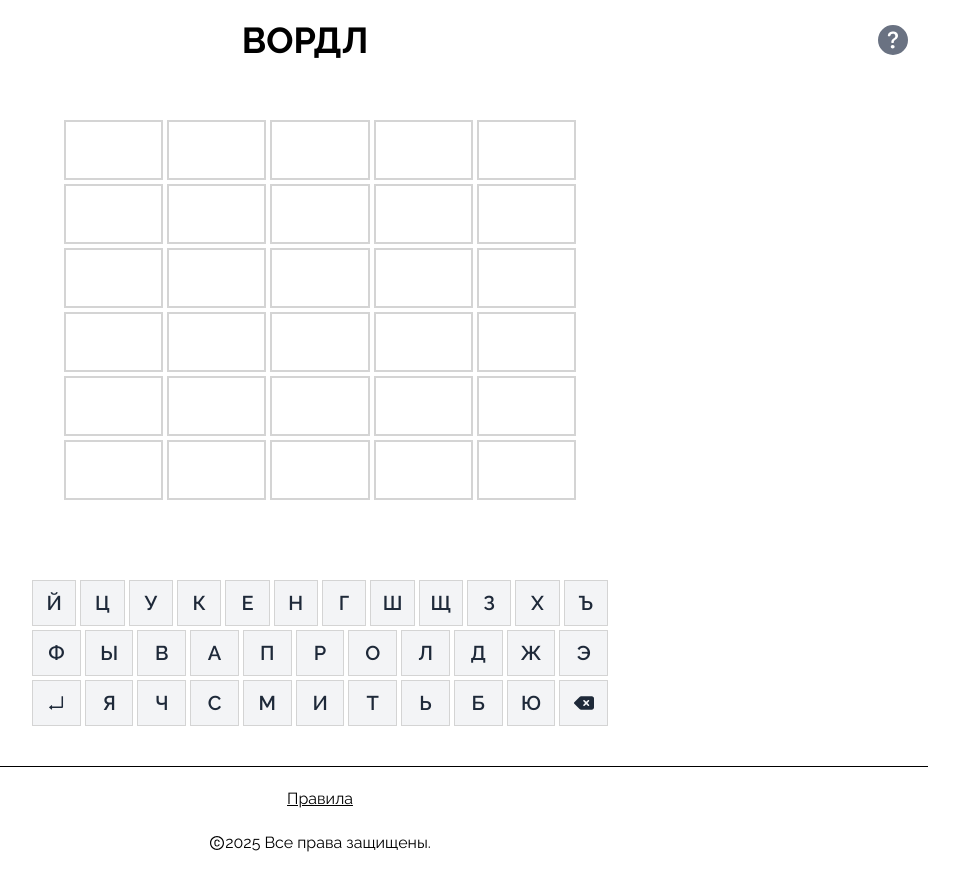
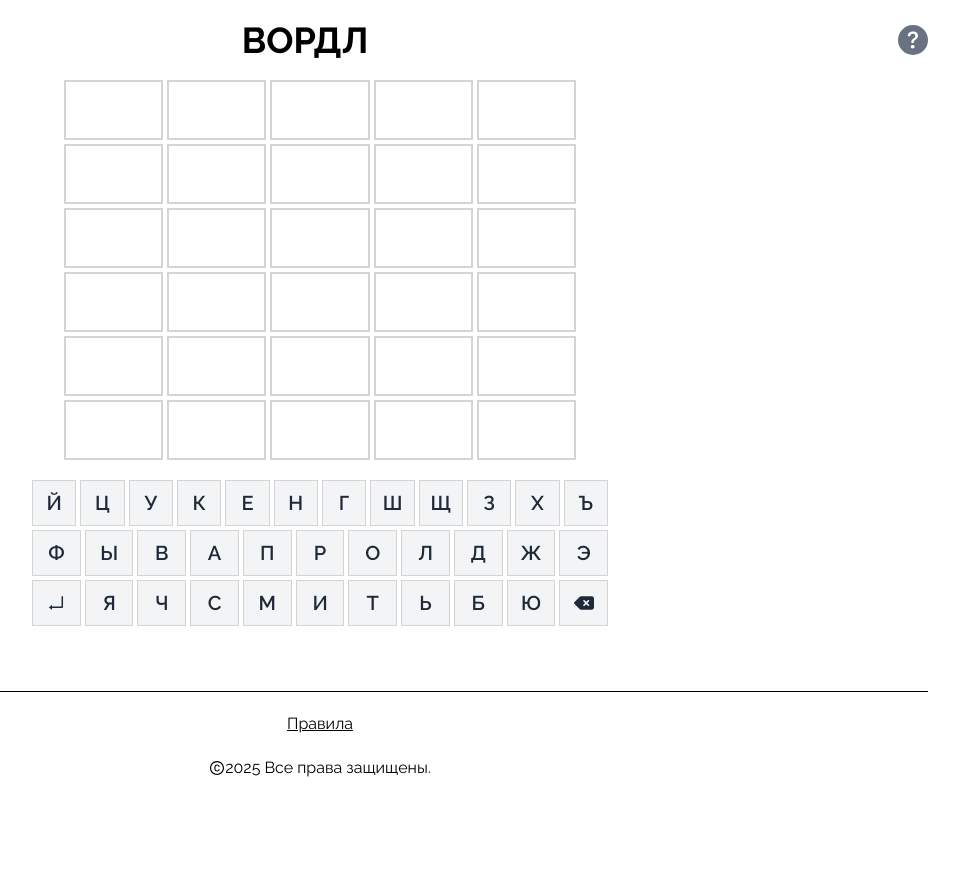
Before and after one commit to anvass/wordle, a React (Vite) app: page / in a window 1280 px wide. Shown: the whole page, without its empty margins (320-1279 px from the left). After the commit the page ends 800 px from the top, so only its background shows below. Built offline with nearby package versions, Linux system fonts and the light colour scheme.

Commit message:
style: indents

```diff
--- a/src/components/Footer.tsx
+++ b/src/components/Footer.tsx
@@ -2,7 +2,7 @@ import { AiOutlineCopyrightCircle } from 'react-icons/ai';
 
 function Footer({ onHelpClick }: { onHelpClick: () => void }) {
   return (
-    <footer>
+    <footer className="flex flex-col justify-end grow">
       <div className="container flex flex-col justify-center items-center border-t py-5">
         <div className="mb-5">
           <button
--- a/src/components/Grid.tsx
+++ b/src/components/Grid.tsx
@@ -31,7 +31,7 @@ function Grid({ gameState }: GridProps) {
   });
 
   return (
-    <div className="flex flex-col justify-center items-center w-full gap-1 my-10">
+    <div className="flex flex-col justify-center items-center w-full gap-1">
       {enteredWords.map((enteredWord, wordIndex) => (
         <div
           className="flex w-full max-w-[95%] sm:max-w-lg gap-1"
--- a/src/components/Header.tsx
+++ b/src/components/Header.tsx
@@ -3,10 +3,10 @@ import { BsQuestionCircleFill } from 'react-icons/bs';
 function Header({ onHelpClick }: { onHelpClick: () => void }) {
   return (
     <header>
-      <div className="container flex justify-between items-center mb-5 p-5">
+      <div className="container flex justify-between items-center py-3 md:py-5">
         <div></div>
         <div>
-          <h1 className="text-center text-5xl md:text-4xl uppercase">Вордл</h1>
+          <h1 className="text-center text-3xl md:text-4xl uppercase">Вордл</h1>
         </div>
         <div className="flex justify-end gap-2 items-center">
           <button
--- a/src/components/Keyboard.tsx
+++ b/src/components/Keyboard.tsx
@@ -82,7 +82,7 @@ function Keyboard({
   const KEYS_3RD_ROW = ['Я', 'Ч', 'С', 'М', 'И', 'Т', 'Ь', 'Б', 'Ю'];
 
   return (
-    <div className="flex flex-col w-full max-w-[95%] sm:max-w-xl mx-auto gap-1 my-10">
+    <div className="flex flex-col w-full max-w-[95%] sm:max-w-xl mx-auto gap-1  py-3 md:py-5">
       <div className="flex gap-1">
         {KEYS_1ST_ROW.map((key: string, index: number) => (
           <button
```
